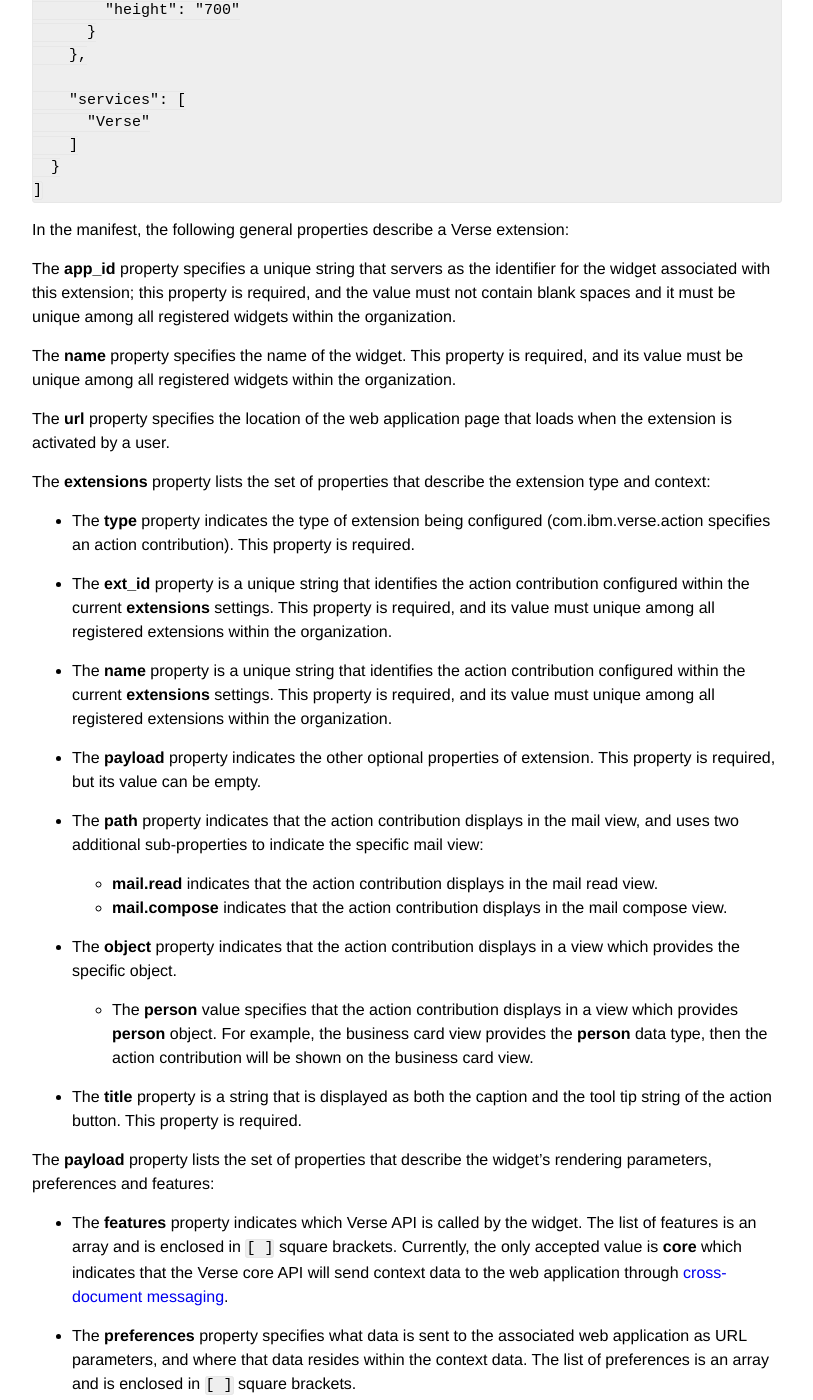
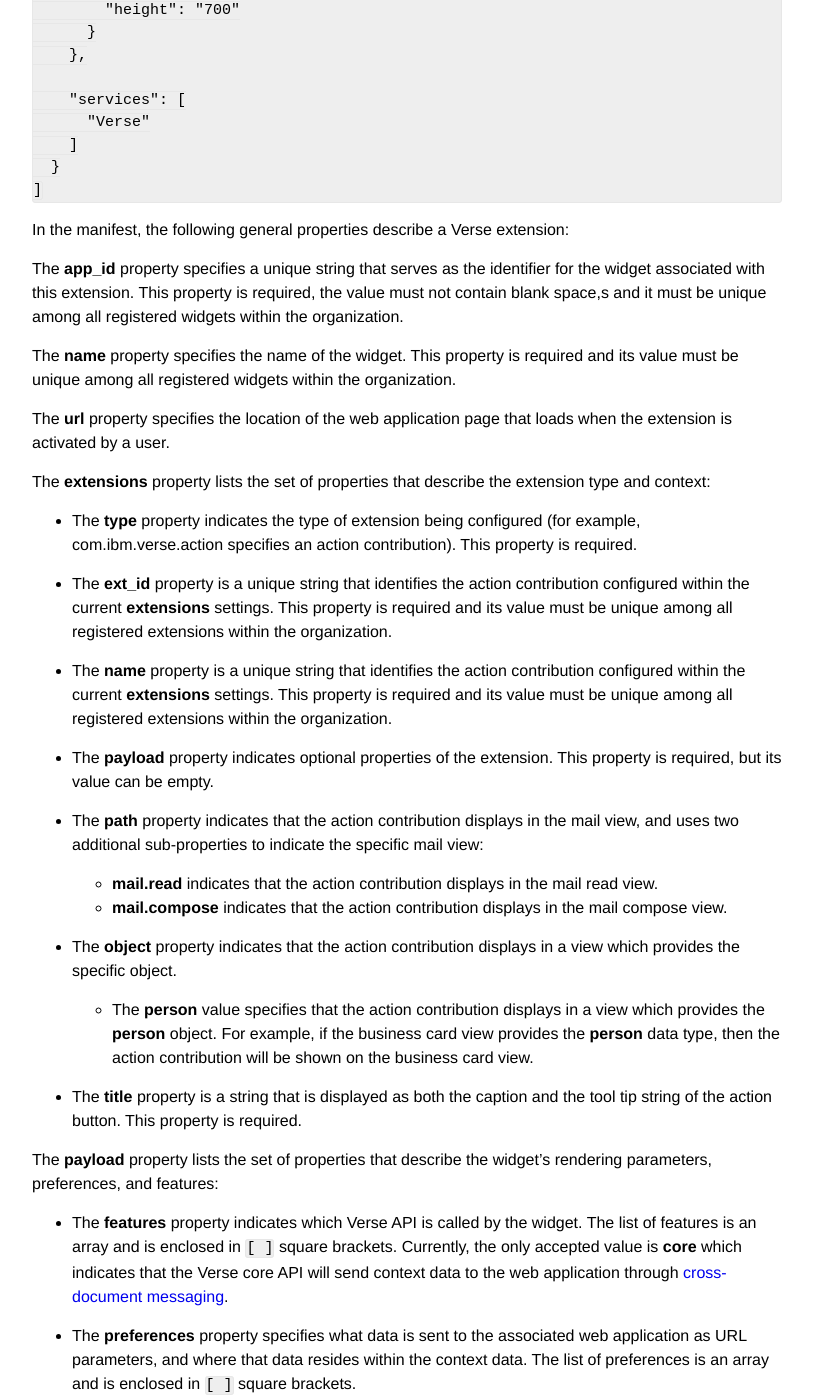
Before and after one commit to ibmverse/verse-developer, a Jekyll site: the page built from _tutorials/ext-manifest.markdown, in a window 1280 px wide and 1400 px high, scrolled down 1038 px. Shown: the whole window, without its empty margins (233-1046 px from the left). Built offline with Jekyll 4.4.1, drawn with Linux system fonts in a browser that asks for light colours; some of the changed text lies outside the part shown.

Commit message:
Minor edits from elizabeth_bowling@us.ibm.com
@ylin Reviewed and made some minor corrections (typing, punctuation, etc).

```diff
--- a/_tutorials/ext-manifest.markdown
+++ b/_tutorials/ext-manifest.markdown
@@ -9,7 +9,7 @@
 ## {{page.title}}
 
 
-The manifest file contains configuration settings that describe the properties of a Verse extension, in [JSON format][2]. The [Verse Developer Chrome Extension][1] includes a sample manifest called __widget.json__.
+The manifest file contains configuration settings that describe the properties of a Verse extension in [JSON format][2]. The [Verse Developer Chrome Extension][1] includes a sample manifest called __widget.json__.
 
 
 The following example shows the manifest for an action contribution. The manifest is defined as an array and is contained with a pair of `[ ]` square brackets. Within the array, each extension is described as an object and is enclosed within `{ }` curly braces.
@@ -61,21 +61,21 @@
 
 In the manifest, the following general properties describe a Verse extension:
 
-The __app_id__ property specifies a unique string that servers as the identifier for the widget associated with this extension; this property is required, and the value must not contain blank spaces and it must be unique among all registered widgets within the organization.
+The __app_id__ property specifies a unique string that serves as the identifier for the widget associated with this extension. This property is required, the value must not contain blank space,s and it must be unique among all registered widgets within the organization.
 
-The __name__ property specifies the name of the widget. This property is required, and its value must be unique among all registered widgets within the organization.
+The __name__ property specifies the name of the widget. This property is required and its value must be unique among all registered widgets within the organization.
 
 The __url__ property specifies the location of the web application page that loads when the extension is activated by a user.
 
 The __extensions__ property lists the set of properties that describe the extension type and context:
 
-* The __type__ property indicates the type of extension being configured (com.ibm.verse.action specifies an action contribution). This property is required.
+* The __type__ property indicates the type of extension being configured (for example, com.ibm.verse.action specifies an action contribution). This property is required.
 
-* The __ext_id__ property is a unique string that identifies the action contribution configured within the current __extensions__ settings. This property is required, and its value must unique among all registered extensions within the organization.
+* The __ext_id__ property is a unique string that identifies the action contribution configured within the current __extensions__ settings. This property is required and its value must be unique among all registered extensions within the organization.
 
-* The __name__ property is a unique string that identifies the action contribution configured within the current __extensions__ settings. This property is required, and its value must unique among all registered extensions within the organization.
+* The __name__ property is a unique string that identifies the action contribution configured within the current __extensions__ settings. This property is required and its value must be unique among all registered extensions within the organization.
 
-* The __payload__ property indicates the other optional properties of extension. This property is required, but its value can be empty.
+* The __payload__ property indicates optional properties of the extension. This property is required, but its value can be empty.
 
 * The __path__ property indicates that the action contribution displays in the mail view, and uses two additional sub-properties to indicate the specific mail view:
 
@@ -84,11 +84,11 @@
 
 * The __object__ property indicates that the action contribution displays in a view which provides the specific object.
 
-    * The __person__ value specifies that the action contribution displays in a view which provides __person__ object. For example, the business card view provides the __person__ data type, then the action contribution will be shown on the business card view.
+    * The __person__ value specifies that the action contribution displays in a view which provides the __person__ object. For example, if the business card view provides the __person__ data type, then the action contribution will be shown on the business card view.
 
 * The __title__ property is a string that is displayed as both the caption and the tool tip string of the action button. This property is required.
 
-The __payload__ property lists the set of properties that describe the widget's rendering parameters, preferences and features:
+The __payload__ property lists the set of properties that describe the widget's rendering parameters, preferences, and features:
 
 * The __features__ property indicates which Verse API is called by the widget. The list of features is an array and is enclosed in `[ ]` square brackets. Currently, the only accepted value is __core__ which indicates that the Verse core API will send context data to the web application through [cross-document messaging][5].
 
```
Also changed, not shown: other parts of _tutorials/ext-manifest.markdown (+2 -3 lines).
